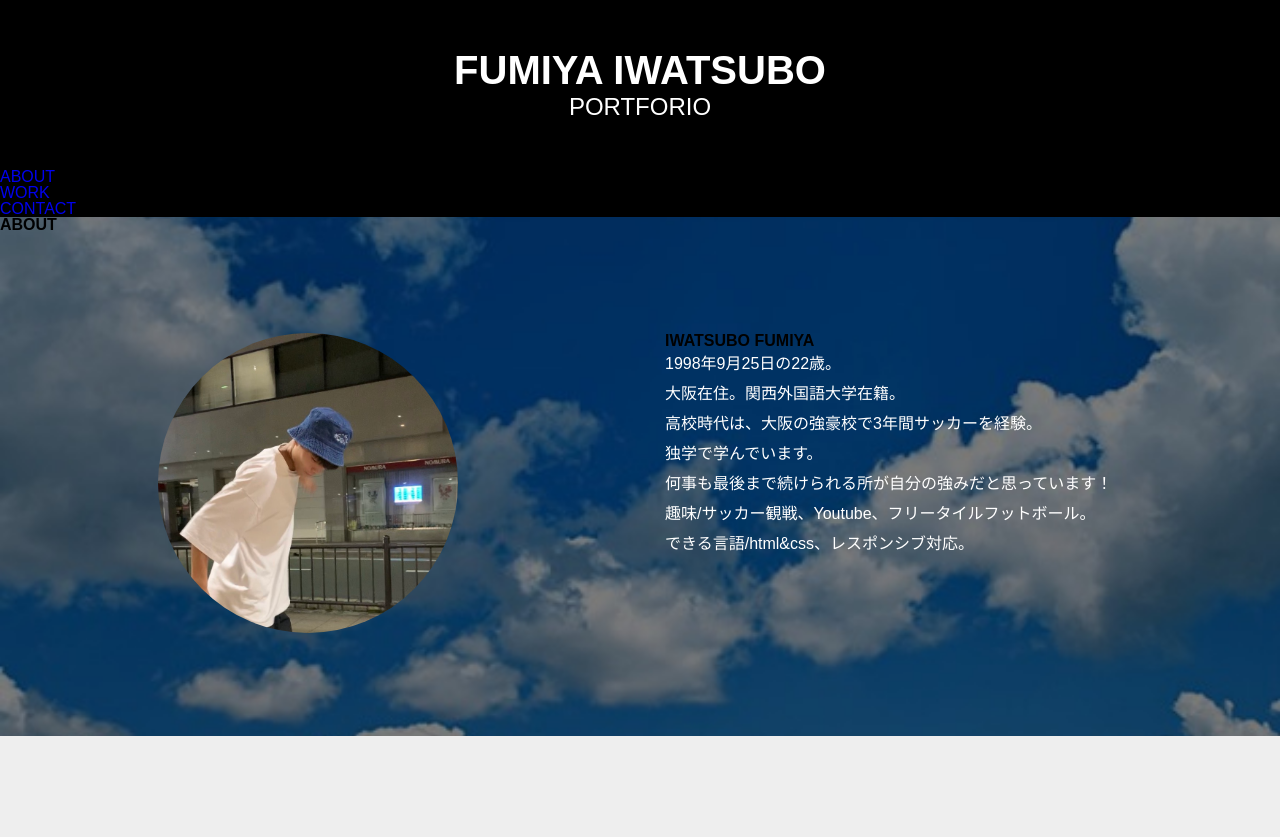
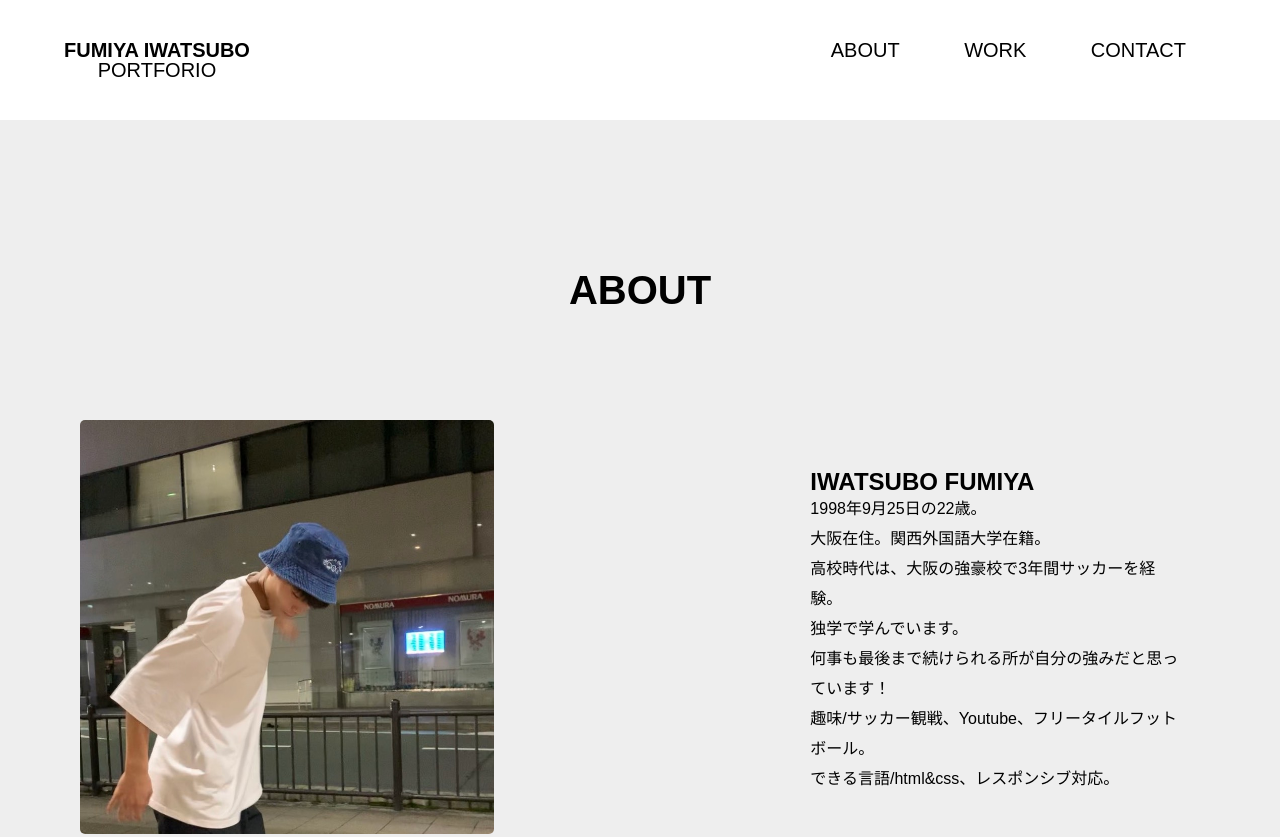
Before and after one commit to fumiya9107/portfolio, a plain HTML site: page index.html in a window 1280 px wide. Shown: the top 837 px of the page. Drawn offline with Linux system fonts and the light colour scheme.

Commit message:
Update stylesheet.css

```diff
--- a/stylesheet.css
+++ b/stylesheet.css
@@ -209,62 +209,77 @@ body{
 }
 
 /*home*/
+header{
+  height:180px;
+  max-width: 90%;
+  margin: 0 auto;
+  padding-bottom: 20px;
+}
+
+header ul {
+  text-align: center;
+}
+
+header ul li {
+  display: inline-block;
+  font-size: 1.25rem;
+  padding-top: 40px;
+  padding-left: 10px;
+  padding-right: 10px;
+}
+
+header ul li a{
+  color: black;
+}
 
 .home_contents{
   text-align: center;
-  padding:50px 0;
 }
 
-.home_contents h1{
-  color:white;
-  font-size: 40px;
-
+.home_contents h1 {
+  font-size: 1.25rem;
+  padding-top: 40px;
 }
 
 .home_contents p{
-  color:white;
-  font-size: 1.5rem;
-  padding-top: 5px;
+  font-size: 1.25rem;
 }
 
 
-#home{
-  background-color: black;
-}
-
 /*about*/
 .about{
-  background-image: url(image/beiz1.jpg);
-  background-repeat: no-repeat;
-  background-position: center;
-  background-size: cover;
+  background-color: #EEEEEE;
   padding-bottom: 100px;
 }
 
-
-.about_visual_contents{
+.about h1{
+  font-size: 40px;
   text-align: center;
-
+  padding-top: 150px;
+  padding-bottom: 10px;
 }
 
+
 .about_contents_img{
-  text-align: center;
+  margin: 0 20px;
 }
 .about_contents_img img{
-  width:60%;
-  border-radius: 50%;
+  width:100%;
   margin-top: 100px;
+  border-radius: 5px;
 }
 
-.about_visual_contents h1{
+.about_visual_contents h2{
   font-size: 1.5rem;
   margin-top: 40px;
+  padding-top: 50px;
   margin-bottom: 20px;
-  color:white;
+  margin: 0 20px;
 }
 .about_visual_contents p{
   line-height: 30px;
-  color:white;
+  margin: 0 20px;
+
 
 }
 
@@ -322,11 +337,9 @@ iframe{
 
 footer{
   height:100px;
-  background-color: black;
 }
 
 .footer_contents{
-  color:white;
   line-height: 100px;
   text-align: center;
 }
@@ -340,32 +353,46 @@ li{
 }
 /*タブレット版*/
 @media(min-width:768px){
-  header nav ul li{
-    padding-left: 80px;
-    padding-right: 80px;
+  /*home*/
+  header{
+    display: flex;
+    justify-content: space-between;
+    height:100px;
   }
-  /*about*/
-
-  .about_contents{
-    display: grid;
-    grid-template-columns: 1fr 1fr;
-    gap:50px;
+  header ul li{
+    display: inline-block;
   }
 
-  .about_contents_img img{
-    width:300px;
+  header ul li a{
+    padding:0 20px;
   }
 
-  .about_visual_contents{
-    margin-top: 100px;
-    text-align: left;
+  .list_img{
+    display: none;
   }
 
+  /*about*/
+.about_contents{
+  display: flex;
+  justify-content: space-between;
+}
+
+.about_visual_contents{
+  padding-top: 100px;
+  margin-right: 40px;
+}
+
+.about_contents_img{
+  margin-left: 40px;
+}
+
+.about_contents_img img{
+  width:400px;;
+}
+
+
   /*work*/
-  .work_contents{
-    display: grid;
-    grid-template-columns: 1fr 1fr;
-  }
+
 
   iframe{
     width:600px;
@@ -375,13 +402,15 @@ li{
 
 
 @media(min-width:1200px){
-  header nav ul li{
-    padding-left: 120px;
-    padding-right: 120px;
-  }
-  iframe{
-    width:800px;
-  }
+/*about*/
+.about_contents{
+  max-width: 1200px;
+  margin: 0 auto;
+}
+
+.about_contents_img img{
+  width:60%;
+}
 
 
 
```
